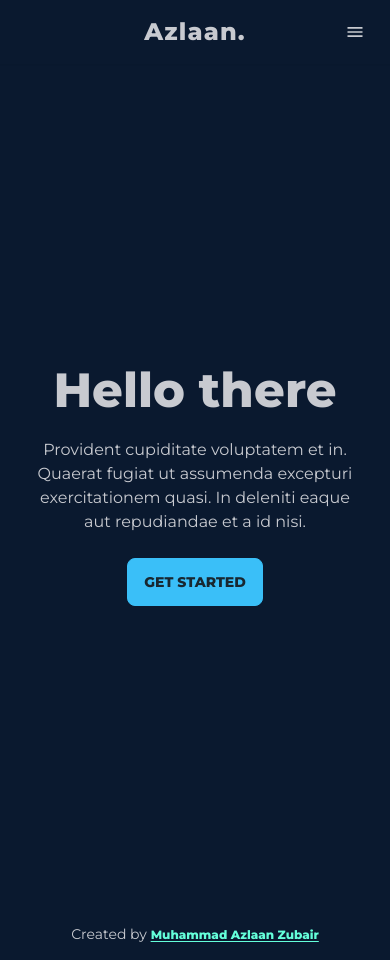
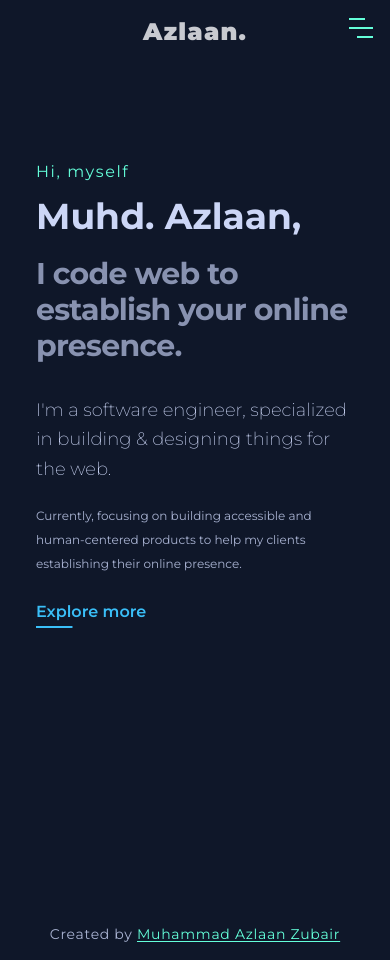
Before and after one commit to X-leaf7/personal-portfolio-site, a Next.js app: page / in a window 390 px wide. Built offline with nearby package versions, Linux system fonts and the light colour scheme.

Commit message:
hero and side navigation sections completed

```diff
--- a/app/globals.css
+++ b/app/globals.css
@@ -13,17 +13,3 @@ body {
   writing-mode: vertical-lr;
   text-orientation: sideways;
 }
-
-.search-light {
-  position: absolute;
-  border-radius: 100%;
-  width: 40vw;
-  height: 80vh;
-  background: radial-gradient(600px, #233554, transparent 100%);
-  top: 50%;
-  left: 50%;
-  z-index: 300;
-  opacity: 0.1;
-  /* background-color: #233554; */
-  box-shadow: 0px 0px 40px 20px #233554;
-}
--- a/app/layout.js
+++ b/app/layout.js
@@ -4,7 +4,7 @@ import { Montserrat } from "next/font/google";
 const montserrat = Montserrat({
   subsets: ["latin"],
   style: "normal",
-  weight: ["100", "200", "400", "800"],
+  weight: ["100", "200", "300", "400", "500", "600", "700", "800", "900"],
 });
 
 export const metadata = {
@@ -14,7 +14,7 @@ export const metadata = {
 
 export default function RootLayout({ children }) {
   return (
-    <html lang="en" data-theme="night" className="bg-navy-dark overflow-x-hidden">
+    <html lang="en" data-theme="night" className="overflow-x-hidden">
       <body className={montserrat.className}>{children}</body>
     </html>
   );
--- a/app/page.js
+++ b/app/page.js
@@ -1,41 +1,12 @@
-"use client";
-
 import Footer from "@/components/Footer";
 import LeftSection from "@/components/LeftSection";
 import MainSection from "@/components/MainSection";
 import RightSection from "@/components/RightSection";
 import Header from "@/components/header/Header";
-import { useEffect, useRef } from "react";
 
 export default function Home() {
-  const searchLightRef = useRef(null);
-
-  const mouseMoveHandler = (event) => {
-    const lightElement = searchLightRef.current;
-    if (lightElement) {
-      lightElement.style.top = event.pageY - 250 + "px";
-      lightElement.style.left = event.pageX - 250 + "px";
-    }
-  };
-
-  useEffect(() => {
-    window.addEventListener("mousemove", mouseMoveHandler);
-    return () => {
-      window.removeEventListener("mousemove", mouseMoveHandler);
-    };
-  }, []);
-
-  const containerStyle = {
-    background:
-      "radial-gradient(600px at 1498px 1126px, rgba(29, 78, 216, 0.15), transparent 80%)",
-  };
-
   return (
     <main>
-      {searchLightRef.current ?? (
-        <div className="search-light hidden lg:flex" ref={searchLightRef}></div>
-      )}
-
       <Header />
 
       <div className="w-full min-h-screen flex justify-center items-top gap-20 px-5">
--- a/components/Footer.jsx
+++ b/components/Footer.jsx
@@ -1,12 +1,12 @@
 const Footer = () => {
   return (
-    <footer className="footer footer-center p-4 ">
+    <footer className="footer footer-center p-4 text-navy-slate tracking-wider">
       <div>
         <p>
           Created by{" "}
           <a
             href="#"
-            className="link text-navy-accent text-xs font-semibold underline-offset-2"
+            className="link text-navy-accent underline-offset-2"
           >
             Muhammad Azlaan Zubair
           </a>
--- a/components/RightSection.jsx
+++ b/components/RightSection.jsx
@@ -18,18 +18,18 @@ const RightSection = () => {
   ];
 
   return (
-    <div className="flex flex-col items-center max-h-[80vh] justify-between gap-3 fixed right-5 top-1/2 -translate-y-1/2">
+    <div className="flex flex-col items-center max-h-[80vh] justify-between gap-3 fixed right-10 top-1/2 -translate-y-1/2">
       {social_links.map((social_link, index) => {
         const { title, link, Icon } = social_link;
         return (
           <div
-            className="tooltip hover:tooltip-open tooltip-left tooltip-success"
+            className="tooltip hover:tooltip-open tooltip-left"
             data-tip={title}
             key={index}
           >
             <a
               href={link}
-              className="btn btn-ghost border-2 border-navy hover:bg-transparent hover:border-navy-accent btn-circle text-navy-slate-dark hover:text-navy-accent hover:-translate-y-1 transition-all ease-in-out duration-500 cursor-pointer"
+              className="btn btn-ghost border-2 text-lg hover:border-primary hover:bg-transparent btn-circle text-navy-slate-dark hover:text-navy-accent hover:-translate-y-2 hover:translate-x-1 transition-all ease-in-out duration-200 cursor-pointer"
               target="_blank"
             >
               <Icon />
--- a/components/header/FloatingNav.jsx
+++ b/components/header/FloatingNav.jsx
@@ -14,6 +14,7 @@ const FloatingNav = () => {
     { title: "Work ", link: "#Work", Icon: Work },
     { title: "Contact", link: "#Contact", Icon: Contact },
     { title: "Resume", link: "#Resume", Icon: Resume },
+    { title: "Video Call", link: "#VideoCall", Icon: VideoCall },
     { title: "Video Call", link: "#VideoCall", Icon: VideoCall },
   ];
 
--- /dev/null
+++ b/components/header/FloatingNavBtn.jsx
@@ -0,0 +1,16 @@
+const FloatingNavBtn = ({ floatingNavToggle, setFloatingNavToggle }) => {
+  return (
+    <button
+      className="btn btn-sm btn-ghost hover:bg-transparent group fixed top-3 right-1"
+      onClick={() => setFloatingNavToggle(!floatingNavToggle)}
+    >
+      <div className="w-6 h-5 flex lg:hidden flex-col text-navy-accent justify-between items-center overflow-hidden cursor-pointer">
+        <span className="w-full h-0.5 bg-navy-accent transform -translate-x-2 group-hover:translate-x-2 transition-all ease-in-out duration-500"></span>
+        <span className="w-full h-0.5 bg-navy-accent transform"></span>
+        <span className="w-full h-0.5 bg-navy-accent transform translate-x-2 group-hover:-translate-x-2 transition-all ease-in-out duration-500"></span>
+      </div>
+    </button>
+  );
+};
+
+export default FloatingNavBtn;
--- a/components/header/Header.jsx
+++ b/components/header/Header.jsx
@@ -2,11 +2,12 @@
 
 import FloatingNav from "./FloatingNav";
 import { useState } from "react";
+import FloatingNavBtn from "./FloatingNavBtn";
 
 const Header = () => {
   const [floatingNavToggle, setFloatingNavToggle] = useState(false);
   return (
-    <div className="navbar bg-navy-dark shadow-sm sticky top-0 z-50">
+    <div className="navbar">
       <div className="navbar-start"></div>
       <div className="navbar-center p-0">
         <a className="normal-case text-2xl font-black tracking-wider">
@@ -14,35 +15,14 @@ const Header = () => {
         </a>
       </div>
       <div className="navbar-end">
-        <label className="lg:hidden btn btn-ghost swap swap-rotate">
-          {/* this hidden checkbox controls the state */}
-          <input
-            type="checkbox"
-            onChange={() => setFloatingNavToggle(!floatingNavToggle)}
-          />
-
-          {/* hamburger icon */}
-          <svg
-            className="swap-off fill-current w-5 h-5"
-            xmlns="http://www.w3.org/2000/svg"
-            viewBox="0 0 512 512"
-          >
-            <path d="M64,384H448V341.33H64Zm0-106.67H448V234.67H64ZM64,128v42.67H448V128Z" />
-          </svg>
-
-          {/* close icon */}
-          <svg
-            className="swap-on fill-current w-5 h-5"
-            xmlns="http://www.w3.org/2000/svg"
-            viewBox="0 0 512 512"
-          >
-            <polygon points="400 145.49 366.51 112 256 222.51 145.49 112 112 145.49 222.51 256 112 366.51 145.49 400 256 289.49 366.51 400 400 366.51 289.49 256 400 145.49" />
-          </svg>
-        </label>
+        <FloatingNavBtn
+          floatingNavToggle={floatingNavToggle}
+          setFloatingNavToggle={setFloatingNavToggle}
+        />
       </div>
 
       {/* mobile nav */}
-      {floatingNavToggle ? <FloatingNav /> : ""}
+      {floatingNavToggle ? <FloatingNav /> : null}
     </div>
   );
 };
--- a/components/home/Hero.jsx
+++ b/components/home/Hero.jsx
@@ -1,15 +1,33 @@
 const Hero = () => {
   return (
-    <div className="hero min-h-screen">
-      <div className="hero-content text-center">
-        <div className="max-w-md">
-          <h1 className="text-5xl font-bold">Hello there</h1>
-          <p className="py-6">
-            Provident cupiditate voluptatem et in. Quaerat fugiat ut assumenda
-            excepturi exercitationem quasi. In deleniti eaque aut repudiandae et
-            a id nisi.
+    <div className="hero py-20 md:py-24 justify-start">
+      <div className="hero-content">
+        <div className="max-w-full lg:px-20">
+          <h1 className="text-navy-accent tracking-widest mb-3">Hi, myself</h1>
+          <h1 className="text-4xl md:text-5xl lg:text-6xl font-bold mb-5 text-navy-slate-light">
+            <span className="inline-block sm:hidden">Muhd.</span>
+            <span className="hidden sm:inline-block">Muhammad</span> Azlaan,
+          </h1>
+          <h1 className="text-3xl md:text-5xl lg:text-6xl tracking-tight font-bold text-navy-slate-dark mb-8 lg:mb-12">
+            I code web to establish your online presence.
+          </h1>
+          <p className="mb-5 font-extralight leading-relaxed text-navy-slate-light w-full md:max-w-3xl text-lg md:text-2xl">
+            I&apos;m a software engineer, specialized in building &amp;
+            designing things for the web.
           </p>
-          <button className="btn btn-primary">Get Started</button>
+          <p className="mb-5 font-normal leading-loose text-navy-slate w-full md:max-w-3xl text-xs md:text-base">
+            Currently, focusing on building accessible and human-centered
+            products to help my clients establishing their online presence.
+          </p>
+          <a
+            href="#"
+            className="group text-primary font-semibold leading-loose"
+          >
+            <span className="relative overflow-x-hidden inline-flex">
+              Explore more
+              <span className="absolute w-full h-0.5 bg-primary left-0 bottom-0 -translate-x-2/3 group-hover:translate-x-0 transition-all ease-in-out duration-200"></span>
+            </span>
+          </a>
         </div>
       </div>
     </div>
```
Also changed, not shown: components/LeftSection.jsx (+11 -26 lines).
